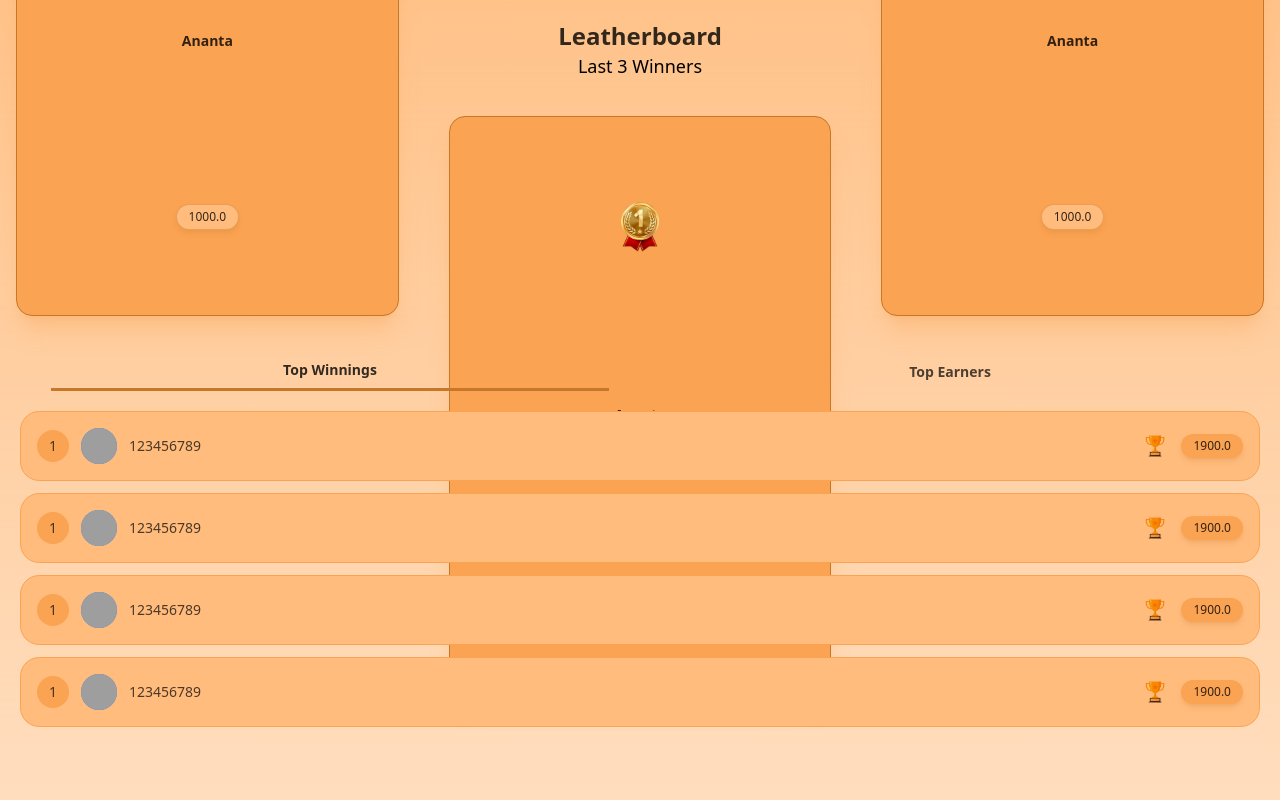
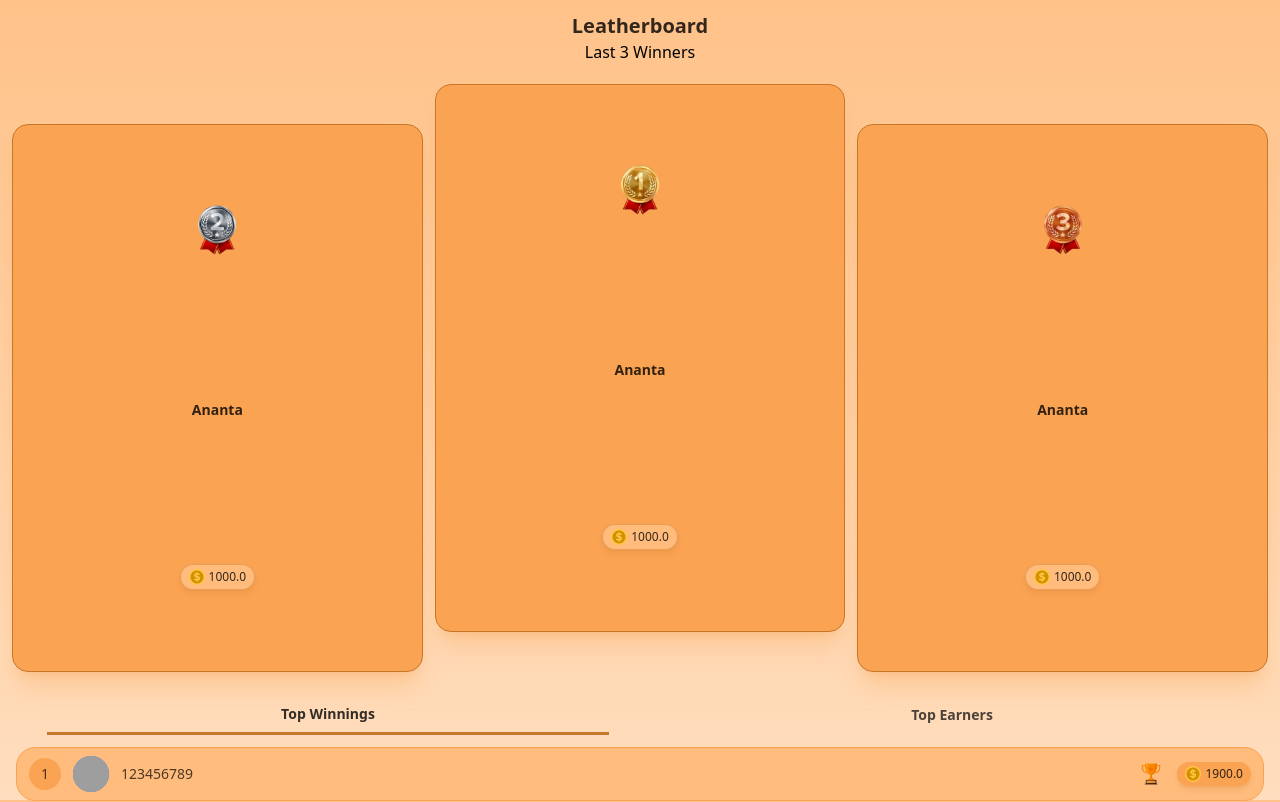
Before and after one commit to codeAntu/top-winnings, a React (Vite) app: page / in a window 1280 px wide. Shown: the top 802 px of the page. Built offline with nearby package versions, Linux system fonts and the light colour scheme; grey boxes are pictures that could not be loaded.

Commit message:
Refactor UI layout and styling

```diff
--- a/src/App.tsx
+++ b/src/App.tsx
@@ -2,27 +2,31 @@ import './App.css'
 
 function App() {
   return (
-    <div className='h-[100dvh] bg-gradient-to-t from-accent-light/50 to-accent-light/90 px-2 pb-5'>
-      <div className='grid gap-4 pt-5'>
-        <div>
-          <p className='text-center text-2xl font-bold text-black/80'>Leatherboard</p>
-          <p className='text-center text-lg font-medium'>Last 3 Winners</p>
+    <div className='min-h-[100dvh] bg-gradient-to-t from-accent-light/50 to-accent-light/90 bg-fixed pb-10'>
+      <div className='pt-3'>
+        <p className='text-center text-xl font-bold text-black/80'>Leatherboard</p>
+        <p className='text-center text-base font-medium'>Last 3 Winners</p>
+      </div>
+      <div className='mt-5 flex w-full gap-3 px-3'>
+        <div className='mt-10 w-full'>
+          <Card img='2nd.png' />
         </div>
-        <div className='mt-5 flex h-[25dvh] w-full items-center px-2'>
-          <div className='flex h-full flex-grow flex-col items-start justify-end'>
-            <Card img='2nd.png' />
-          </div>
-          <div className='flex h-full flex-grow flex-col items-center justify-start'>
-            <Card img='1st.png' />
-          </div>
-          <div className='flex h-full flex-grow flex-col items-end justify-end'>
-            <Card img='3rd.png' />
-          </div>
+        <div className='w-full'>
+          <Card img='1st.png' />
+        </div>
+        <div className='mt-10 w-full'>
+          <Card img='3rd.png' />
         </div>
       </div>
-      <div className='p-3'>
+      <div className='px-4'>
         <Nav />
-        <div className='grid gap-3'>
+        <div className='grid gap-2'>
+          <ListItem />
+          <ListItem />
+          <ListItem />
+          <ListItem />
+          <ListItem />
+          <ListItem />
           <ListItem />
           <ListItem />
           <ListItem />
@@ -37,7 +41,7 @@ export default App
 
 function Nav() {
   return (
-    <div className='flex items-center justify-around pb-5 pt-6 text-sm font-semibold'>
+    <div className='flex items-center justify-around pb-3 pt-6 text-sm font-semibold'>
       <div className='active w-[45%] border-b-[3px] border-accent-dark py-2 text-center text-black/80 shadow-accent-light/70'>
         Top Winnings
       </div>
@@ -48,7 +52,7 @@ function Nav() {
 
 function ListItem() {
   return (
-    <div className='flex grow items-center justify-between rounded-[1.2rem] border border-accent bg-accent-light p-4 font-medium text-gray-900'>
+    <div className='flex grow items-center justify-between rounded-[1.2rem] border border-accent bg-accent-light p-2 px-3 font-medium text-gray-900'>
       <div className='flex items-center justify-around gap-3'>
         <div className='flex aspect-square items-center justify-center rounded-full bg-accent px-3 text-center text-sm font-medium text-black/70'>
           1
@@ -59,8 +63,8 @@ function ListItem() {
       <div></div>
       <div className='flex items-center justify-around gap-4'>
         <img src='trophy2.jpg' alt='' className='w-5 mix-blend-multiply' />
-        <div className='rounded-full bg-accent px-3 py-1 text-xs text-black/80 shadow-md shadow-accent-dark/20'>
-          1900.0
+        <div className='flex items-center justify-center gap-1 rounded-full bg-accent px-2 py-1 text-xs text-black/80 shadow-md shadow-accent-dark/20'>
+          <Coin /> 1900.0
         </div>
       </div>
     </div>
@@ -69,15 +73,16 @@ function ListItem() {
 
 function Card({ img }: { img?: string }) {
   return (
-    <div
-      className='flex aspect-[2/3] w-[92%] flex-col items-center justify-around rounded-2xl border border-accent-dark bg-accent py-2 shadow-xl shadow-accent/30
-    '
-    >
-      <img src={img} alt='' className='w-10 ' />
+    <div className='flex aspect-[3/4] w-full flex-col items-center justify-around rounded-2xl border border-accent-dark bg-accent py-2 shadow-xl shadow-accent/30'>
+      <img src={img} alt='' className='w-10' />
       <div className='text-sm font-semibold text-black/80'>Ananta</div>
-      <div className='rounded-full border border-accent-dark/40 bg-accent-light px-3 py-1 text-xs font-medium text-black/80 shadow-md shadow-accent-dark/20'>
-        1000.0
+      <div className='flex items-center justify-center gap-1 rounded-full border border-accent-dark/40 bg-accent-light px-2 py-1 text-xs font-medium text-black/80 shadow-md shadow-accent-dark/20'>
+        <Coin /> 1000.0
       </div>
     </div>
   )
 }
+
+function Coin() {
+  return <img src='coin.png' alt='' className='h-4 w-4' />
+}
```
Also changed, not shown: public/coin.png (added).
